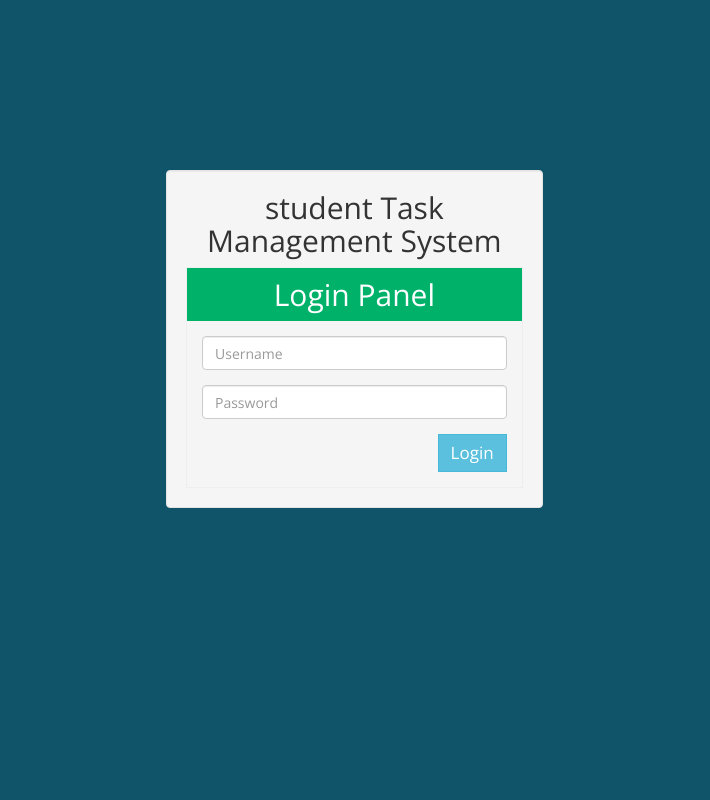
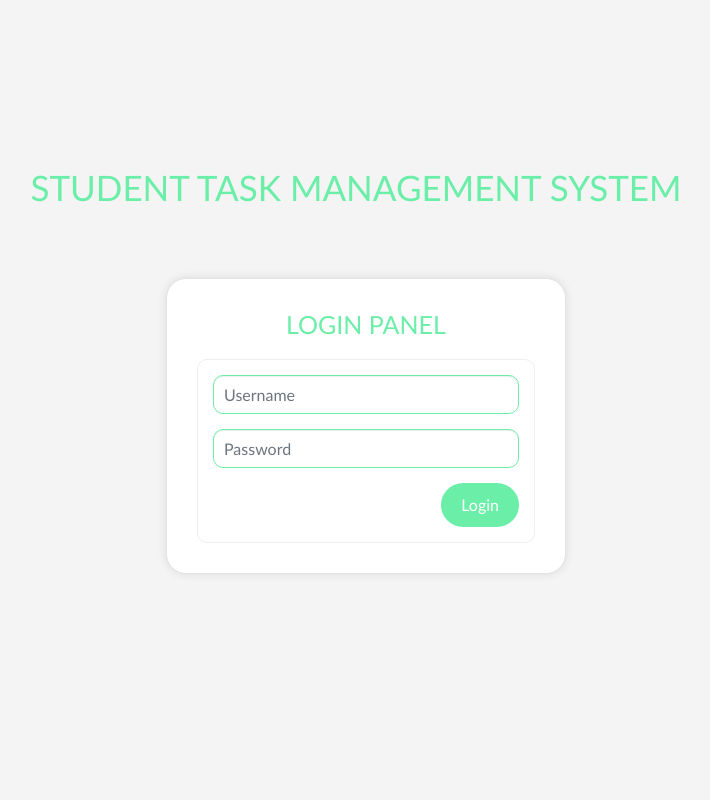
Before and after one commit to amrathakamath/TASK_MANAGEMENT_SYSTEM, a PHP site: page / in a window 1280 px wide. Shown: the whole page, without its empty margins (204-914 px from the left). Run offline with PHP 8.4, Linux system fonts and the light colour scheme.

Commit message:
edited login page

```diff
--- a/index.php
+++ b/index.php
@@ -19,17 +19,83 @@ $page_name="Login";
 include("include/login_header.php");
 
 ?>
+<!DOCTYPE html>
+<html lang="en">
+<head>
+    <meta charset="UTF-8">
+    <meta name="viewport" content="width=device-width, initial-scale=1.0">
+    <title>Student Task Management System</title>
+   <link rel="stylesheet" href="https://stackpath.bootstrapcdn.com/bootstrap/4.5.2/css/bootstrap.min.css">
+    <style>
+        body {
+            background-color: #f4f4f4;
+            display: flex;
+            justify-content: center;
+            align-items: center;
+            min-height: 100vh;
+            font-family: 'Optima', sans-serif;
+        }
+		.title {
+			text-align:center;
+		}
 
+        .well {
+
+            background-color: #fff;
+            padding: 30px;
+            border-radius: 20px;
+            box-shadow: 0 0 10px rgba(0, 0, 0, 0.1);
+            width: 400px;
+        }
+
+        .form-heading {
+            margin-bottom: 20px;
+        }
+
+		.form-custom-login {
+			border-radius: 10px;
+		}
+        .form-custom-login .form-group {
+            margin-bottom: 15px;
+			border:none;
+        }
+
+        .form-custom-login .form-control {
+            border-radius: 10px;
+            border: 1px solid rgb(107, 238, 168);
+            padding: 10px;
+            font-size: 16px;
+			background:white;
+        }
+
+        .form-custom-login .btn {
+            border-radius: 30px;
+            padding: 10px 20px;
+            font-size: 16px;
+            background-color:rgb(107, 238, 168);
+            color: #fff;
+            border: none;
+            cursor: pointer;
+        }
+		.form-custom-login .btn:hover {
+            border-radius: 30px;
+            padding: 10px 20px;
+            font-size: 16px;
+            background-color:white;
+            color: rgb(107, 238, 168);
+            border-style: solid;
+            border-color: rgb(107, 238, 168);
+            cursor: pointer;
+        }
+    </style>
+</head>
+<body>
+<h1 class="title"style="text-align:center;margin-left:-200px;margin-bottom:70px;margin-top:-50px;color: rgb(107, 238, 168);font-size: 35px;">STUDENT TASK MANAGEMENT SYSTEM</h1>
     <div class="row">
         <div class="col-md-4 col-md-offset-3">
-		<div class="well" style="position:relative;top:20vh;">
-		<center><h2 style="margin-top:1px;">student Task Management System</h2></center>
+            <div class="well">
+                <h2 style="text-align: center;position:relative; margin-bottom: 20px;font-size: 25px;color:rgb(107, 238, 168);">LOGIN PANEL</h2>
                 	<form class="form-horizontal form-custom-login" action="" method="POST">
-			  <div class="form-heading">
-			    <h2 class="text-center">Login Panel</h2>
-			  </div>
-
-			  <!-- <div class="login-gap"></div> -->
                     <?php if(isset($info)){ ?>
                         <h5 class="alert alert-danger"><?php echo $info; ?></h5>
                     <?php } ?>
@@ -44,6 +110,8 @@ include("include/login_header.php");
             </div>
         </div>
     </div>
+</body>
+</html>
 
 
 <?php
```
Lines whose indentation alone changed are shown as unchanged.
